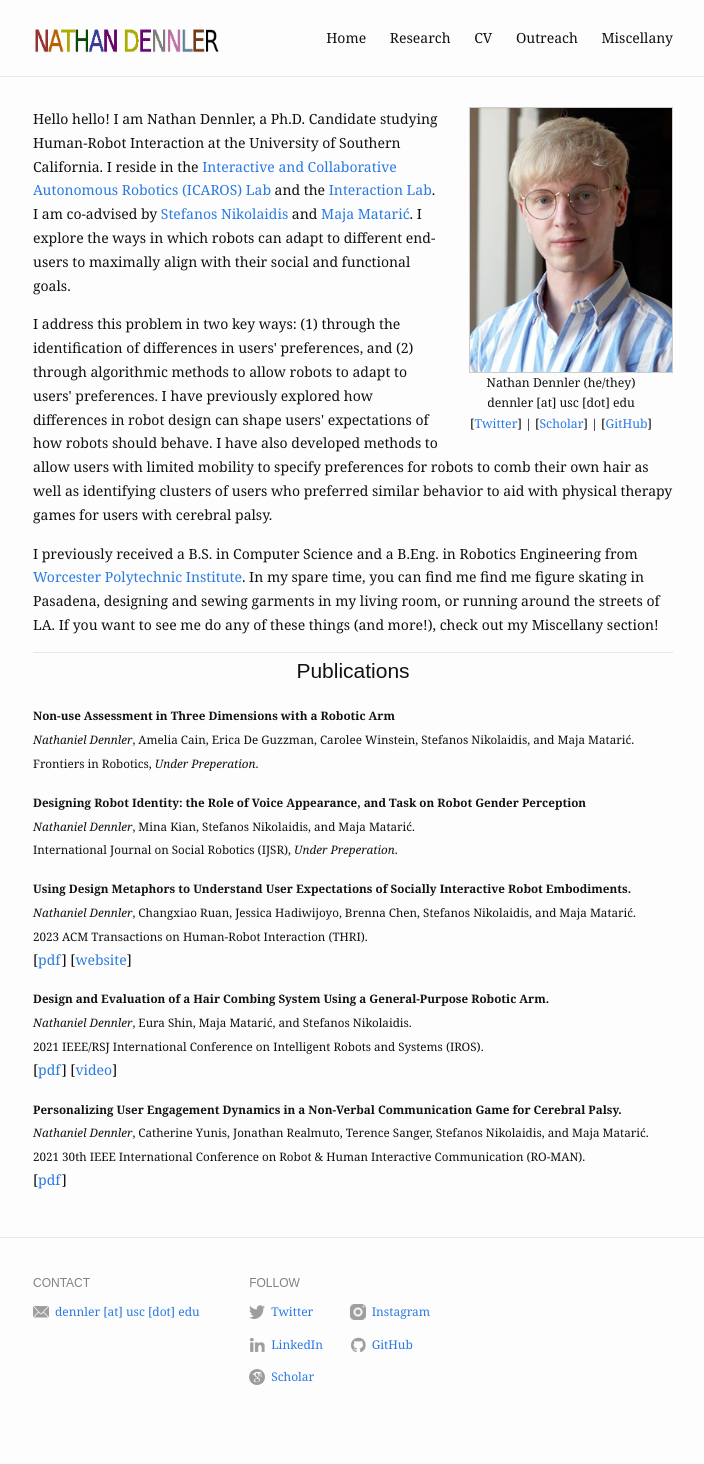
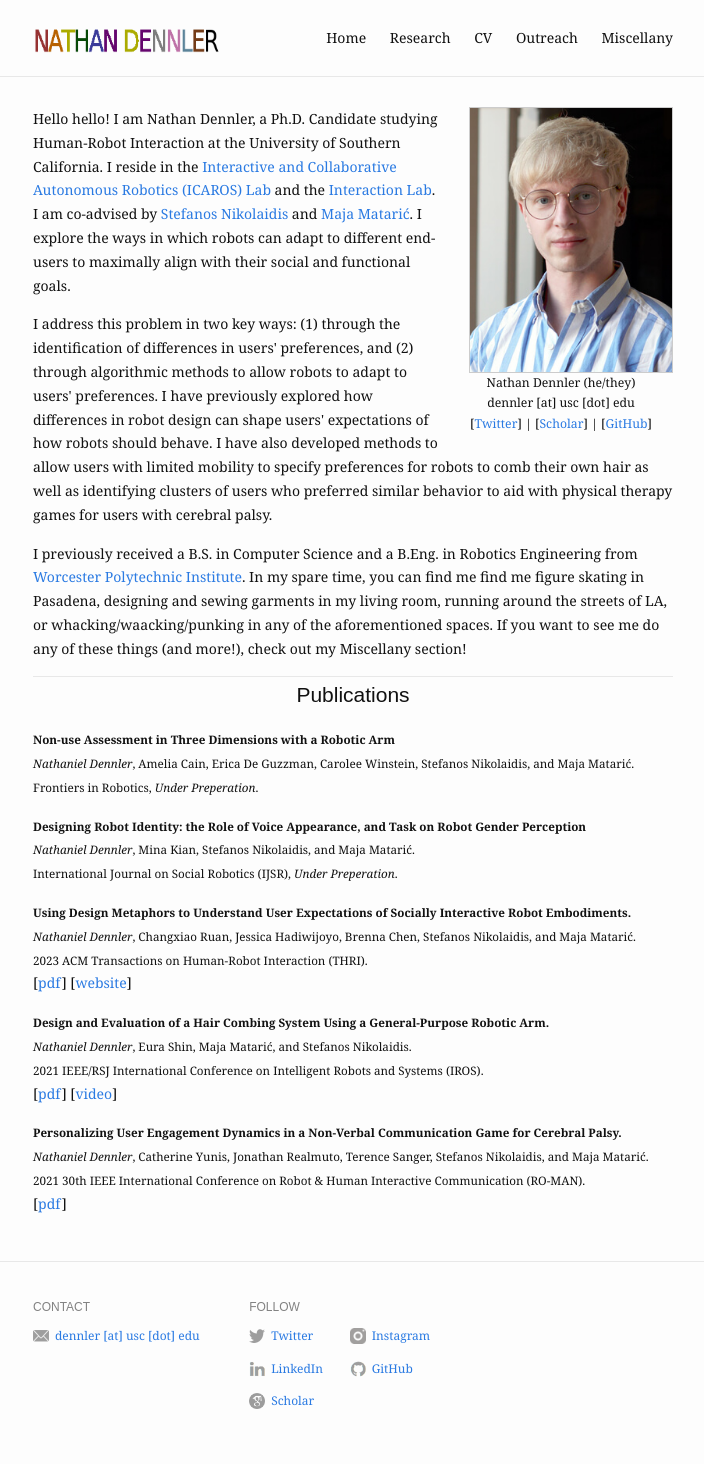
Before and after one commit to ndennler/ndennler.github.io, a Jekyll site: the page built from index.md, in a window 1280 px wide. Shown: the whole page, without its empty margins (287-991 px from the left). Built offline with Jekyll 4.4.1, drawn with Linux system fonts in a browser that asks for light colours; before the commit the page ends 1440 px from its top, so only the background shows below that.

Commit message:
Update index.md

```diff
--- a/index.md
+++ b/index.md
@@ -14,7 +14,7 @@ profile_picture:
 </p>
 
 <p>
-  I previously received a B.S. in Computer Science and a B.Eng. in Robotics Engineering from <a href="https://www.wpi.edu/">Worcester Polytechnic Institute</a>. In my spare time, you can find me find me figure skating in Pasadena, designing and sewing garments in my living room, or running around the streets of LA. If you want to see me do any of these things (and more!), check out my Miscellany section!
+  I previously received a B.S. in Computer Science and a B.Eng. in Robotics Engineering from <a href="https://www.wpi.edu/">Worcester Polytechnic Institute</a>. In my spare time, you can find me find me figure skating in Pasadena, designing and sewing garments in my living room, running around the streets of LA, or whacking/waacking/punking in any of the aforementioned spaces. If you want to see me do any of these things (and more!), check out my Miscellany section!
 </p>
 
 <hr style="background-color:#e8e8e8;border:none;height:1px;">
```
